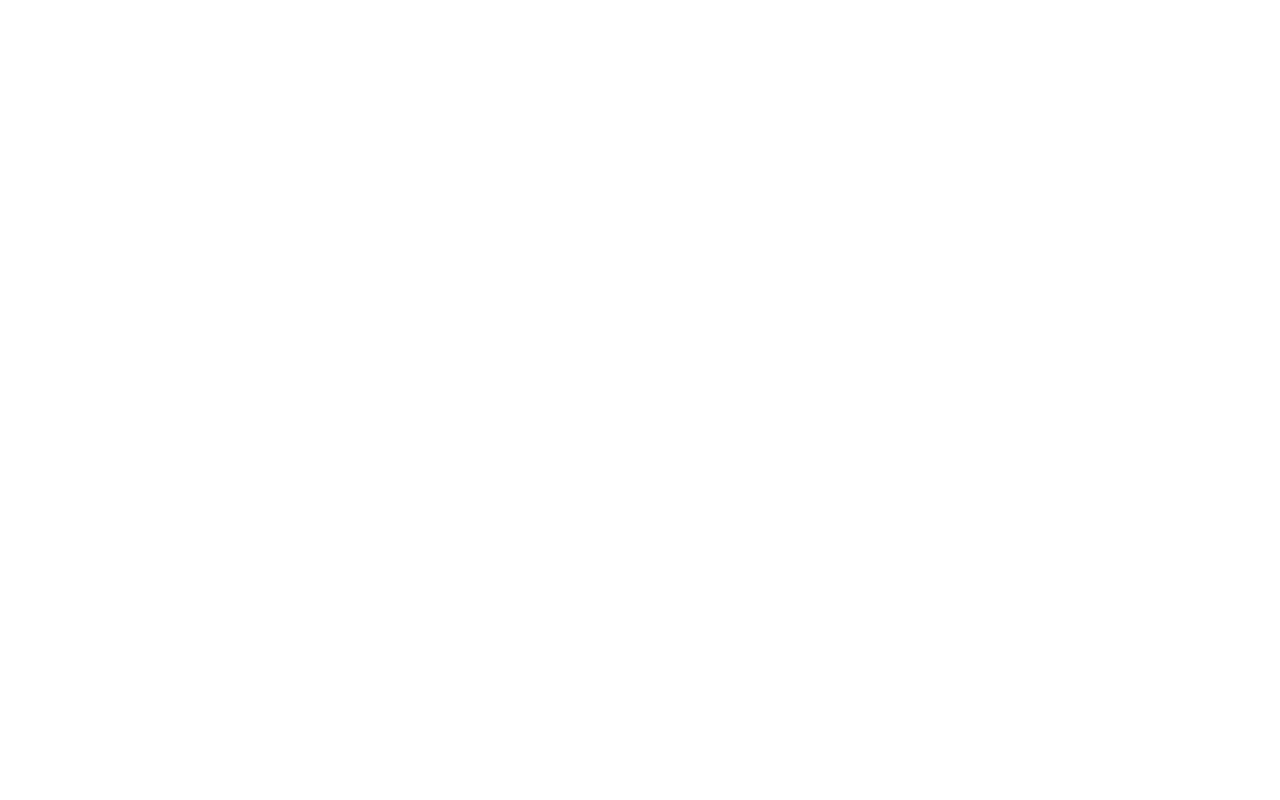
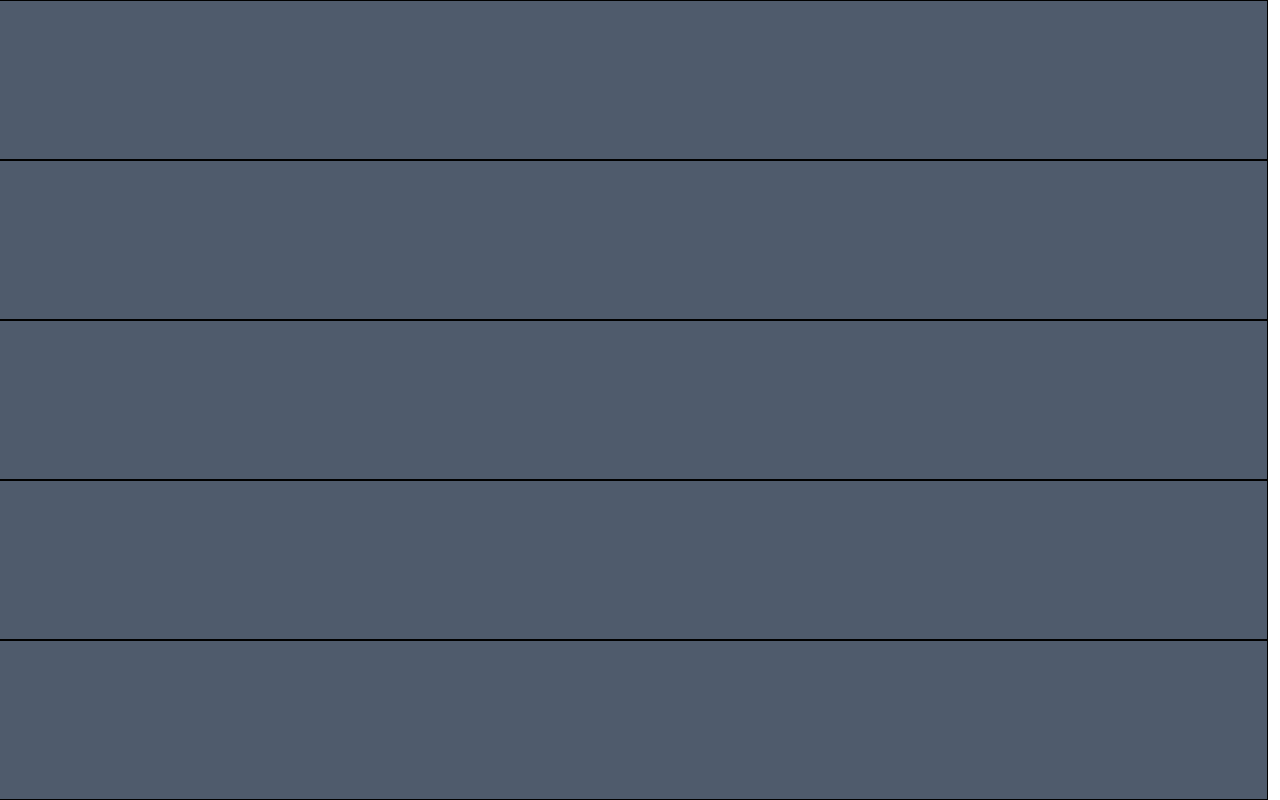
Before and after one commit to Aankirz/DebugBattle-Round-1, a plain HTML site: page question-4/index.html in a window 1280 px wide. Drawn offline with Linux system fonts and the light colour scheme.

Commit message:
question 4

```diff
--- a/question-4/index.html
+++ b/question-4/index.html
@@ -8,6 +8,12 @@
     <link rel="stylesheet" href="styles.css" >
 </head>
 <body>
-
+    <div class="outer">
+        <div class="box"></div>
+        <div class="box"></div>
+        <div class="box"></div>
+        <div class="box"></div>
+        <div class="box"></div>
+    </div>
 </body>
 </html>
--- a/question-4/styles.css
+++ b/question-4/styles.css
@@ -0,0 +1,21 @@
+body{
+    margin: 0;
+    padding: 0;
+    box-sizing: border-box
+}
+
+.outer{
+    width: 99vw;
+    height: 100vh;
+    display: flex;
+    flex-direction: column;
+    justify-content: center;
+    align-items: center;
+}
+
+.box{
+    width: 100%;
+    height: 20%;
+    background-color: #4f5b6c;
+    border: 1px solid black
+}
```
